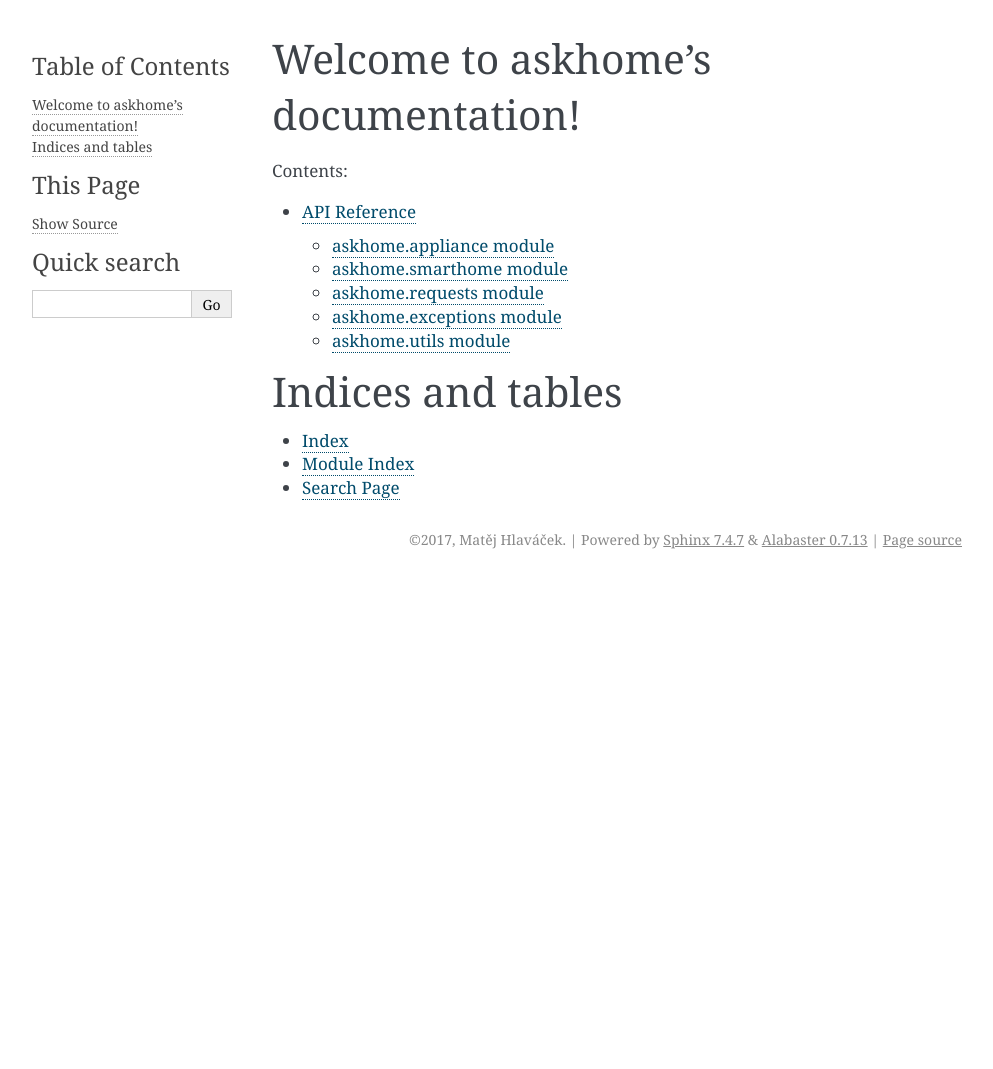
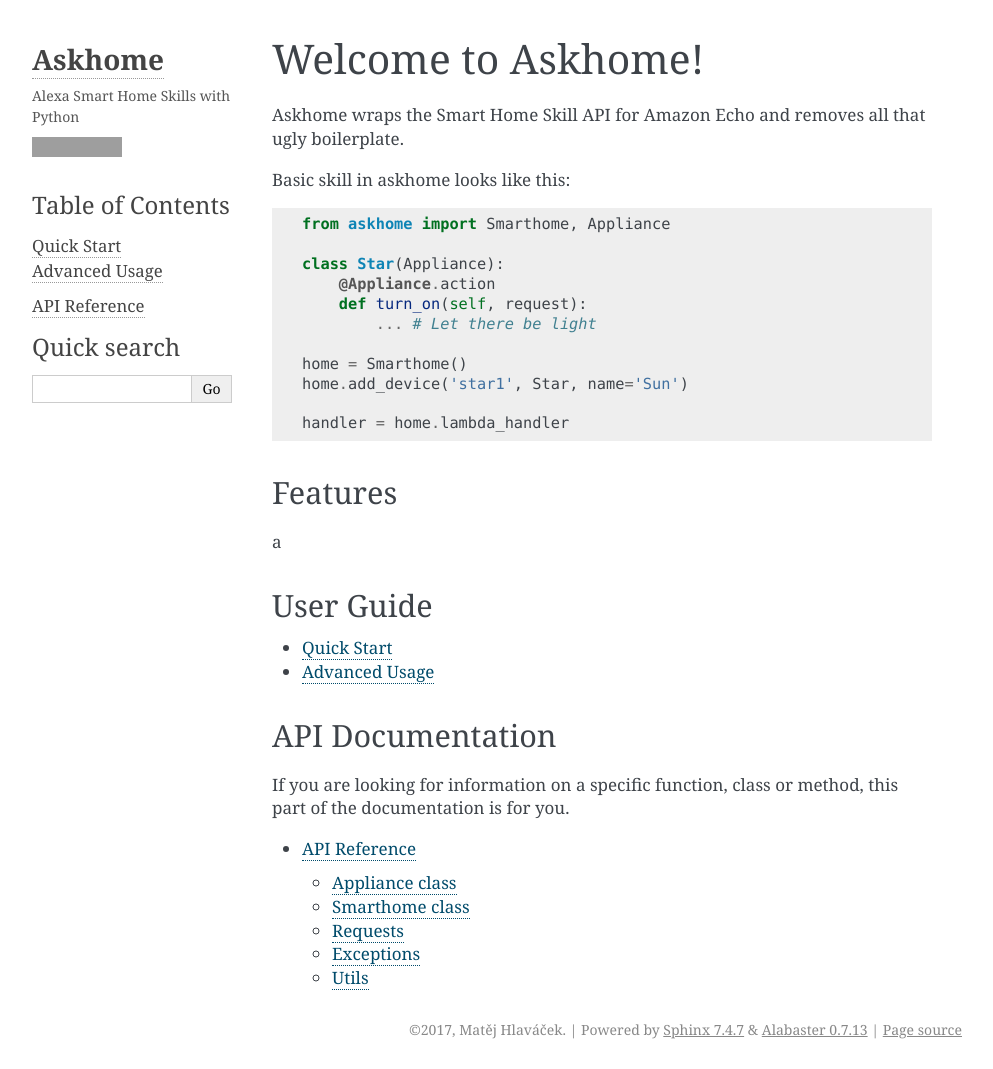
Before and after one commit to mathead/askhome, a Sphinx documentation site: the page built from docs/index.rst, in a window 1280 px wide. Shown: the whole page, without its empty margins (148-1141 px from the left). Built offline with Sphinx 7.4.7, drawn with Linux system fonts in a browser that asks for light colours; before the commit the page ends 900 px from its top, so only the background shows below that; grey boxes are pictures that could not be loaded.

```diff
--- /dev/null
+++ b/docs/advanced.rst
@@ -0,0 +1,2 @@
+Advanced Usage
+==============
--- a/docs/conf.py
+++ b/docs/conf.py
@@ -45,7 +45,7 @@ source_suffix = '.rst'
 master_doc = 'index'
 
 # General information about the project.
-project = u'askhome'
+project = u'Askhome'
 copyright = u'2017, Matěj Hlaváček'
 author = u'Matěj Hlaváček'
 
@@ -151,3 +151,21 @@ texinfo_documents = [
      author, 'askhome', 'One line description of project.',
      'Miscellaneous'),
 ]
+
+
+# Custom settings
+
+# autoclass_content = 'both'
+autodoc_member_order = 'bysource'
+
+html_sidebars = {
+    '**': ['about.html', 'globaltoc.html', 'relations.html', 'searchbox.html'],
+}
+html_theme_options = {
+    # 'logo': 'logo.png',
+    # 'logo_name': True,
+    'description': 'Alexa Smart Home Skills with Python',
+    'github_user': 'mathead',
+    'github_repo': 'askhome',
+    'github_type': 'star',
+}
--- a/docs/index.rst
+++ b/docs/index.rst
@@ -1,21 +1,43 @@
-.. askhome documentation master file, created by
-    sphinx-quickstart on Sun Mar 19 00:56:14 2017.
-    You can adapt this file completely to your liking, but it should at least
-    contain the root `toctree` directive.
+Welcome to Askhome!
+===================
 
-Welcome to askhome's documentation!
-===================================
+Askhome wraps the Smart Home Skill API for Amazon Echo and removes all that ugly boilerplate.
+
+Basic skill in askhome looks like this::
+
+    from askhome import Smarthome, Appliance
+
+    class Star(Appliance):
+        @Appliance.action
+        def turn_on(self, request):
+            ... # Let there be light
+
+    home = Smarthome()
+    home.add_device('star1', Star, name='Sun')
+
+    handler = home.lambda_handler
+
+Features
+--------
+
+a
+
+User Guide
+----------
 
 .. toctree::
     :maxdepth: 2
-    :caption: Contents:
 
-    API
+    quickstart
+    advanced
 
+API Documentation
+-----------------
 
-Indices and tables
-==================
+If you are looking for information on a specific function, class or method, this part of the
+documentation is for you.
 
-* :ref:`genindex`
-* :ref:`modindex`
-* :ref:`search`
+.. toctree::
+    :maxdepth: 2
+
+    api
--- /dev/null
+++ b/docs/quickstart.rst
@@ -0,0 +1,4 @@
+Quick Start
+===========
+
+Fast introduction to askhome.
--- a/requirements.txt
+++ b/requirements.txt
@@ -1,3 +1,4 @@
 inflection==0.3.1
 pytest==3.0
 pytest-cov==2.4
+sphinx==1.5.3
```
Also changed, not shown: docs/API.rst (deleted, +0 -42 lines), docs/api.rst (added, +42 -0 lines), 4 other files.
